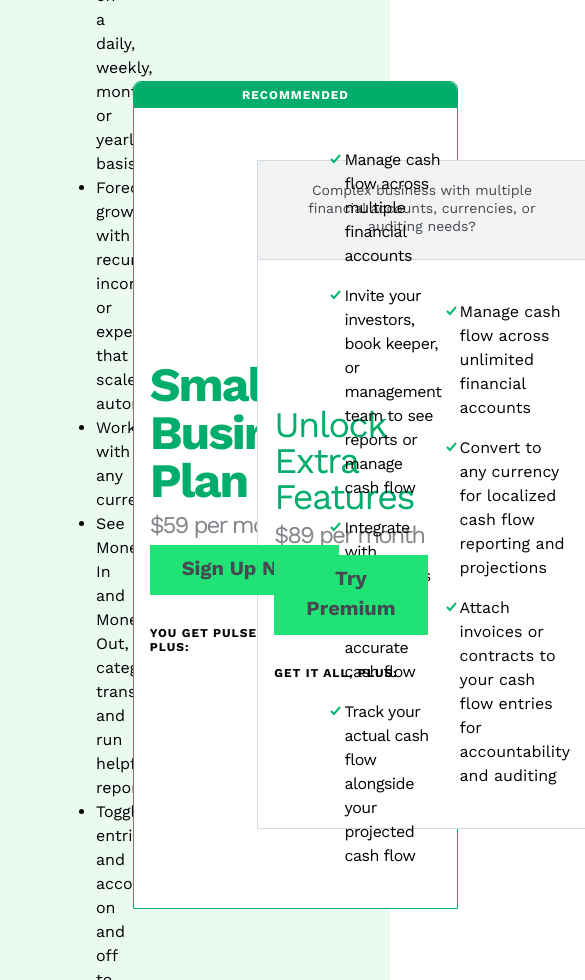
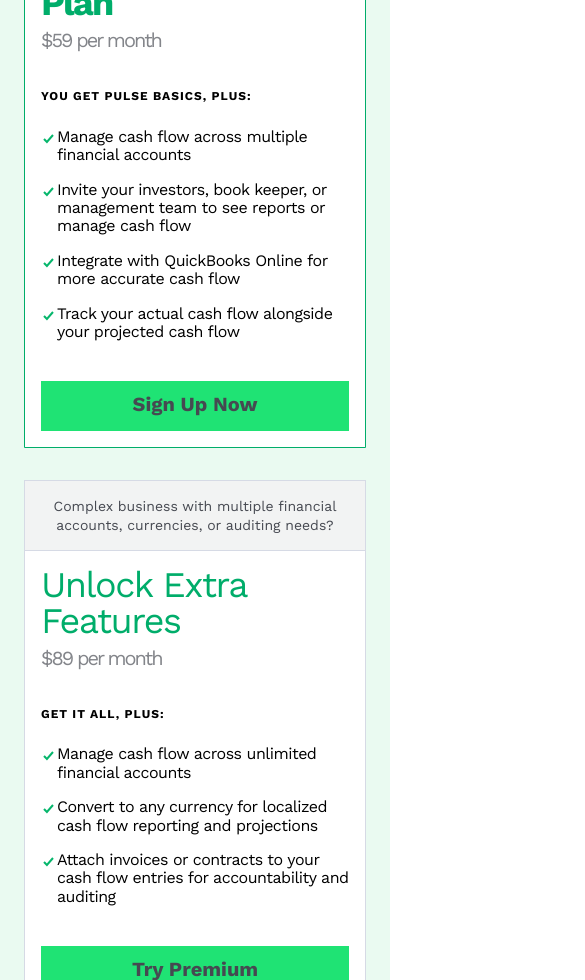
Before and after one commit to RenoCsn/StudyProjects, a React (Vite) app in the folder study-projects/: page / in a window 390 px wide. Shown: the part 1020-2000 px from the top of the page, 585 px wide, since content can reach past the window. Built offline with nearby package versions, Linux system fonts and the light colour scheme.

Commit message:
fix: responsive product session

```diff
--- a/study-projects/src/Components/Atoms/Card/Card.module.css
+++ b/study-projects/src/Components/Atoms/Card/Card.module.css
@@ -1,29 +1,18 @@
 .cardFree {
     height: 100%;
-    width: 33.33333%;
-    padding: 2rem;
     display: flex;
-    flex-direction: column;
 }
 
 .card {
     height: 100%;
-    width: 33.33333%;
-    display: flex;
 }
 
-@media (min-width: 1024px) {
-    .card .cardFree {
-        padding: 2rem;
-    }
-}
+
 
 .normalCard {
     border: 1px solid var(--color-brand-primary);
     background-color: var(--color-white);
     border-radius: 8px 8px 0 0;
-    display: flex;
-    flex-direction: column;
 }
 
 .recommended {
@@ -35,8 +24,8 @@
     border-radius: 8px 8px 0 0;
     letter-spacing: 1px;
     text-transform: uppercase;
-    padding-top: .25rem;
-    padding-bottom: .25rem;
+    padding-top: .5rem;
+    padding-bottom: .5rem;
     text-align: center;
 }
 
@@ -52,9 +41,49 @@
     font-size: 0.875rem;
     font-weight: 400;
     color: var(--color-text-primary);
-    padding-top: 1.25rem;
-    padding-bottom: 1.5rem;
-    padding-left: 2rem;
-    padding-right: 2rem;
+    padding: 1rem;
     text-align: center;
 }
+
+@media (max-width: 1023px) {
+    .cardFree {
+        margin-bottom: 2rem;
+    }
+
+    .normalCard {
+        margin-bottom: 2rem;
+        margin-left: 1rem;
+        margin-right: 1rem;
+    }
+
+    .premiumCard {
+        margin-bottom: 2rem;
+        margin-left: 1rem;
+        margin-right: 1rem;
+    }
+}
+
+@media (min-width: 1024px) {
+    .cardFree {
+        padding: 2rem;
+        width: 33.33333%;
+        display: flex;
+    }
+
+    .card {
+        width: 33.33333%;
+        display: flex;
+    }
+
+    .recommended {
+        padding-top: .25rem;
+        padding-bottom: .25rem;
+    }
+
+    .premiumCardTitle {
+        padding-top: 1.25rem;
+        padding-bottom: 1.5rem;
+        padding-left: 2rem;
+        padding-right: 2rem;
+    }
+}
--- a/study-projects/src/Components/Atoms/Typography/Typography.module.css
+++ b/study-projects/src/Components/Atoms/Typography/Typography.module.css
@@ -26,7 +26,7 @@
 }
 
 .h2 {
-    font-size: 3rem;
+    font-size: 2.25rem;
 }
 
 .h3 {
@@ -73,3 +73,17 @@
 .inherit {
     color: inherit;
 }
+
+@media (min-width: 320px) {
+    .h4 {
+        font-size: 1.25rem;
+    }
+}
+
+@media (min-width: 1024px) {
+
+    .h2 {
+        font-size: 3rem;
+        ;
+    }
+}
--- a/study-projects/src/Components/Molecules/CardsTemplate/Normal/Normal.module.css
+++ b/study-projects/src/Components/Molecules/CardsTemplate/Normal/Normal.module.css
@@ -3,12 +3,12 @@
     margin-top: .5rem;
     color: var(--color-copyright-dark);
     letter-spacing: -.5px;
-
 }
 
 .normalCtaBtnContainer {
     margin-top: auto;
     margin-bottom: 2rem;
+    display: none;
 }
 
 .normalCtaBenefits {
@@ -46,17 +46,49 @@
     letter-spacing: -.5px;
 }
 
+.mobileCtaBtnContainer {
+    display: block;
+    padding-top: 1rem;
+}
+
+@media (min-width: 320px) {
+    .normalCtaTitle {
+        display: inline-block;
+    }
+
+    .normalCtaPriceContainer {
+        display: inline-block;
+    }
+}
+
+@media (min-width: 480px) {
+    .normalCtaPriceContainer {
+        padding-left: .5rem;
+    }
+}
+
 @media (max-width: 1023px) {
+
+    .normalCtaTitleContainer {
+        display: flex;
+        align-items: center;
+        justify-content: space-between;
+    }
+
     .normalCtaContainer {
         display: flex;
-        align-items: center;
-
+        flex-direction: column;
         padding: 1rem;
         justify-content: space-between;
     }
 
     .normalCtaBenefits {
         margin-top: 2rem;
+    }
+
+    .normalCardList {
+        line-height: 1.15;
+        padding-left: 1rem;
     }
 }
 
@@ -73,15 +105,19 @@
         padding-left: 1rem;
         padding-right: 1rem;
         margin-top: 1rem;
+        display: block;
     }
 
     .normalCtaPriceContainer {
         margin-bottom: 1.5rem;
+        display: block;
+    }
+
+    .normalCtaBtnContainer {
+        display: block;
+    }
+
+    .mobileCtaBtnContainer {
+        display: none;
     }
 }
-
-@media (min-width: 480px) {
-    .normalCtaPriceContainer {
-        padding-left: .5rem;
-    }
-}
--- a/study-projects/src/Components/Molecules/CardsTemplate/Normal/index.tsx
+++ b/study-projects/src/Components/Molecules/CardsTemplate/Normal/index.tsx
@@ -5,6 +5,7 @@ import styles from './Normal.module.css'
 export const NormalCard = () => {
   return (
     <div className={styles.normalCtaContainer}>
+      <div className={styles.normalCtaTitleContainer}>
         <div>
           <div className={styles.normalCtaTitle}>
             <TypographyComponent
@@ -32,6 +33,7 @@ export const NormalCard = () => {
             You get Pulse Basics, plus:
           </div>
         </div>
+      </div>
 
       <ul className={styles.normalCardList}>
         <li className={styles.normalCardItem}>
@@ -48,6 +50,14 @@ export const NormalCard = () => {
           Track your actual cash flow alongside your projected cash flow
         </li>
       </ul>
+
+      <div className={styles.mobileCtaBtnContainer}>
+        <ButtonComponent
+          children={'Sign Up Now'}
+          variant='primary'
+          style={{ width: '100%' }}
+        />
+      </div>
     </div>
   )
 }
--- a/study-projects/src/Components/Molecules/CardsTemplate/Premium/Premium.module.css
+++ b/study-projects/src/Components/Molecules/CardsTemplate/Premium/Premium.module.css
@@ -12,6 +12,7 @@
 .premiumCtaBtnContainer {
     margin-top: auto;
     margin-bottom: 2rem;
+    display: none;
 }
 
 .premiumCtaBenefits {
@@ -24,7 +25,6 @@
 
 .premiumCardList {
     font-size: 1rem;
-    margin-left: 2rem;
     margin-bottom: 1rem;
     margin-top: 1rem;
     list-style-type: none;
@@ -46,19 +46,51 @@
     position: relative;
     padding-bottom: .5rem;
     padding-top: .5rem;
+    letter-spacing: -.5px;
+}
+
+.mobileCtaBtnContainer {
+    display: block;
+    padding-top: 1rem;
+}
+
+@media (min-width: 320px) {
+    .premiumCtaTitle {
+        display: inline-block;
+    }
+
+    .premiumCtaPriceContainer {
+        display: inline-block;
+    }
+}
+
+@media (min-width: 480px) {
+    .premiumCtaPriceContainer {
+        padding-left: .5rem;
+    }
 }
 
 @media (max-width: 1023px) {
+    .premiumCtaTitleContainer {
+        display: flex;
+        align-items: center;
+        justify-content: space-between;
+    }
+
     .premiumCtaContainer {
         display: flex;
-        align-items: center;
-
+        flex-direction: column;
         padding: 1rem;
         justify-content: space-between;
     }
 
     .premiumCtaBenefits {
         margin-top: 2rem;
+    }
+
+    .premiumCardList {
+        line-height: 1.15;
+        padding-left: 1rem;
     }
 }
 
@@ -79,13 +111,11 @@
         margin-bottom: 1.5rem;
     }
 
-    .premiumCardList {
-        margin-left: 1rem;
+    .premiumCtaBtnContainer {
+        display: block;
+    }
+
+    .mobileCtaBtnContainer {
+        display: none;
     }
 }
-
-@media (min-width: 480px) {
-    .premiumCtaPriceContainer {
-        padding-left: .5rem;
-    }
-}
--- a/study-projects/src/Components/Molecules/CardsTemplate/Premium/index.tsx
+++ b/study-projects/src/Components/Molecules/CardsTemplate/Premium/index.tsx
@@ -5,6 +5,7 @@ import styles from './Premium.module.css'
 export const PremiumCard = () => {
   return (
     <div className={styles.premiumCtaContainer}>
+      <div className={styles.premiumCtaTitleContainer}>
         <div>
           <div className={styles.premiumCtaTitle}>
             <TypographyComponent
@@ -30,6 +31,7 @@ export const PremiumCard = () => {
           </div>
           <div className={styles.premiumCtaBenefits}>Get it all, plus:</div>
         </div>
+      </div>
 
       <ul className={styles.premiumCardList}>
         <li className={styles.premiumCardItem}>
@@ -44,6 +46,14 @@ export const PremiumCard = () => {
           accountability and auditing
         </li>
       </ul>
+
+      <div className={styles.mobileCtaBtnContainer}>
+        <ButtonComponent
+          children={'Try Premium'}
+          variant='primary'
+          style={{ width: '100%' }}
+        />
+      </div>
     </div>
   )
 }
--- a/study-projects/src/Components/Organisms/Product/Product.module.css
+++ b/study-projects/src/Components/Organisms/Product/Product.module.css
@@ -1,24 +1,14 @@
-.sessionContainer {
-    background-color: var(--color-background-primary-light);
-    border-bottom-width: 1px;
-    border: 0 solid var(--color-border-light);
-}
-
 .titlesContainer {
-    display: flex;
-    justify-content: center;
     margin: 0 auto;
     max-width: 1200px;
     padding: 0 1.5rem;
     width: 100%;
-    margin-bottom: 2.5rem;
-    padding-bottom: 2.5rem;
+    padding-bottom: 1rem;
 }
 
 .titles {
     width: 100%;
-    max-width: 600px;
-    text-align: center;
+
 }
 
 .titleStyle {
@@ -30,21 +20,8 @@
     font-weight: 700;
 }
 
-@media (max-width: 767px) {
-    .titleStyle {
-        font-size: 3rem;
-        margin-bottom: 3rem;
-    }
-}
-
 .titleBreakLine {
-    display: hidden;
-}
-
-@media (min-width: 768px) {
-    .titleBreakLine {
-        display: inline-block;
-    }
+    display: none;
 }
 
 .productsContainer {
@@ -55,8 +32,41 @@
 }
 
 .cards {
-    display: flex;
     margin-left: -1rem;
     margin-right: -1rem;
     align-items: center;
 }
+
+@media (max-width: 767px) {
+    .titleStyle {
+        font-size: 3rem;
+        margin-bottom: 3rem;
+    }
+}
+
+@media (min-width: 768px) {
+    .titles {
+        max-width: 600px;
+    }
+
+    .titleBreakLine {
+        display: inline-block;
+    }
+}
+
+@media (min-width: 1024px) {
+    .titlesContainer {
+        display: flex;
+        justify-content: center;
+        margin-bottom: 2.5rem;
+        padding-bottom: 2.5rem;
+    }
+
+    .titles {
+        text-align: center;
+    }
+
+    .cards {
+        display: flex;
+    }
+}
--- a/study-projects/src/Components/Organisms/Product/index.tsx
+++ b/study-projects/src/Components/Organisms/Product/index.tsx
@@ -13,7 +13,8 @@ export const ProductComponent: React.FC<ProductType> = ({
   premiumCard,
 }) => {
   return (
-    <div className={styles.sessionContainer}>
+    // <div className={styles.sessionContainer}>
+    <>
       <div className={styles.titlesContainer}>
         <div className={styles.titles}>
           <>
@@ -37,6 +38,7 @@ export const ProductComponent: React.FC<ProductType> = ({
           <CardComponent variant='premium' children={premiumCard} />
         </div>
       </div>
-    </div>
+    </>
+    // </div>
   )
 }
--- a/study-projects/src/content/ProductTexts.ts
+++ b/study-projects/src/content/ProductTexts.ts
@@ -2,7 +2,7 @@ import type { ProductType } from '../Utils/Types/ProductType'
 
 export const productTexts = {
   title: {
-    lineOne: 'Try Pulse free for',
+    lineOne: 'Try Pulse free for ',
     lineTwo: '30 days.',
   },
   subtitle:
```
Lines whose indentation alone changed are shown as unchanged.
